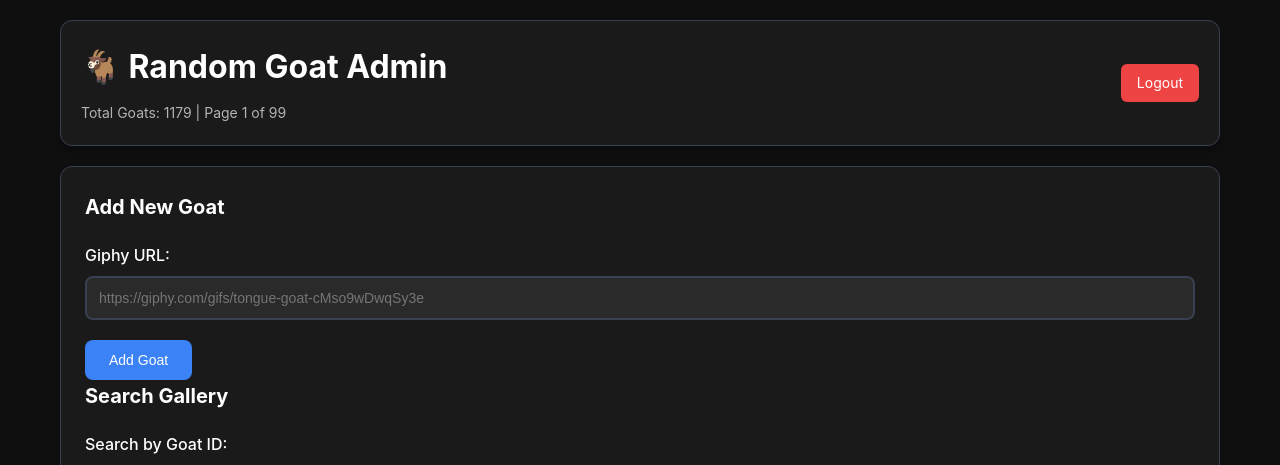
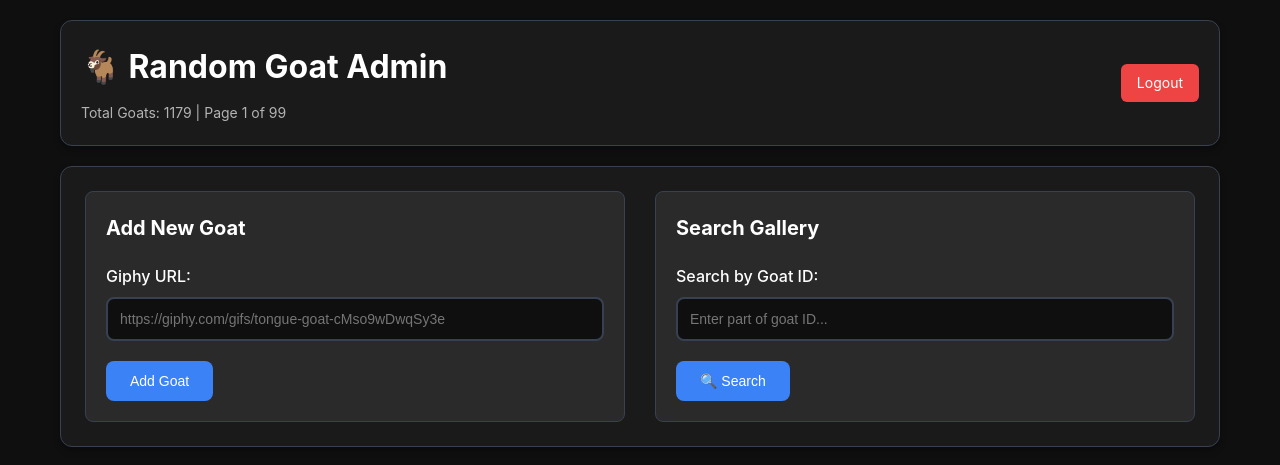
Before and after one commit to jeremehancock/RandomGoat.com, a PHP site: page /admin/index.php in a window 1280 px wide. Shown: the top 465 px of the page. Run offline with PHP 8.4, Linux system fonts and the light colour scheme; the visitor is signed in with stand-in values (Sample User, id 1).

Commit message:
updated admin

```diff
--- a/admin/index.php
+++ b/admin/index.php
@@ -279,6 +279,20 @@ $currentGoats = array_slice($filteredGoatIds, $offset, $perPage);
             border: 1px solid var(--border);
         }
 
+        .controls-grid {
+            display: grid;
+            grid-template-columns: 1fr 1fr;
+            gap: 30px;
+            align-items: start;
+        }
+
+        .control-section {
+            background: var(--bg-tertiary);
+            padding: 20px;
+            border-radius: 8px;
+            border: 1px solid var(--border);
+        }
+
         .controls h3 {
             margin-bottom: 20px;
             color: var(--text-primary);
@@ -302,7 +316,7 @@ $currentGoats = array_slice($filteredGoatIds, $offset, $perPage);
             border: 2px solid var(--border);
             border-radius: 8px;
             font-size: 14px;
-            background: var(--bg-tertiary);
+            background: var(--bg-primary);
             color: var(--text-primary);
             transition: border-color 0.3s, box-shadow 0.3s;
         }
@@ -347,6 +361,19 @@ $currentGoats = array_slice($filteredGoatIds, $offset, $perPage);
             grid-template-columns: repeat(auto-fit, minmax(300px, 1fr));
             gap: 24px;
             margin-bottom: 30px;
+            justify-content: center;
+        }
+
+        .goat-item {
+            max-width: 350px;
+            width: 100%;
+            justify-self: center;
+            background: var(--bg-secondary);
+            border-radius: 12px;
+            overflow: hidden;
+            box-shadow: 0 4px 6px var(--shadow);
+            border: 1px solid var(--border);
+            transition: transform 0.3s, box-shadow 0.3s;
         }
 
         .goat-item {
@@ -527,7 +554,7 @@ $currentGoats = array_slice($filteredGoatIds, $offset, $perPage);
 
             .controls-grid {
                 grid-template-columns: 1fr;
-                gap: 30px;
+                gap: 20px;
             }
 
             .modal-content {
@@ -587,7 +614,7 @@ $currentGoats = array_slice($filteredGoatIds, $offset, $perPage);
 
             <div class="controls">
                 <div class="controls-grid">
-                    <div>
+                    <div class="control-section">
                         <h3>Add New Goat</h3>
                         <form method="POST">
                             <input type="hidden" name="action" value="add">
@@ -600,7 +627,7 @@ $currentGoats = array_slice($filteredGoatIds, $offset, $perPage);
                         </form>
                     </div>
 
-                    <div>
+                    <div class="control-section">
                         <h3>Search Gallery</h3>
                         <form method="GET">
                             <div class="form-group">
```
